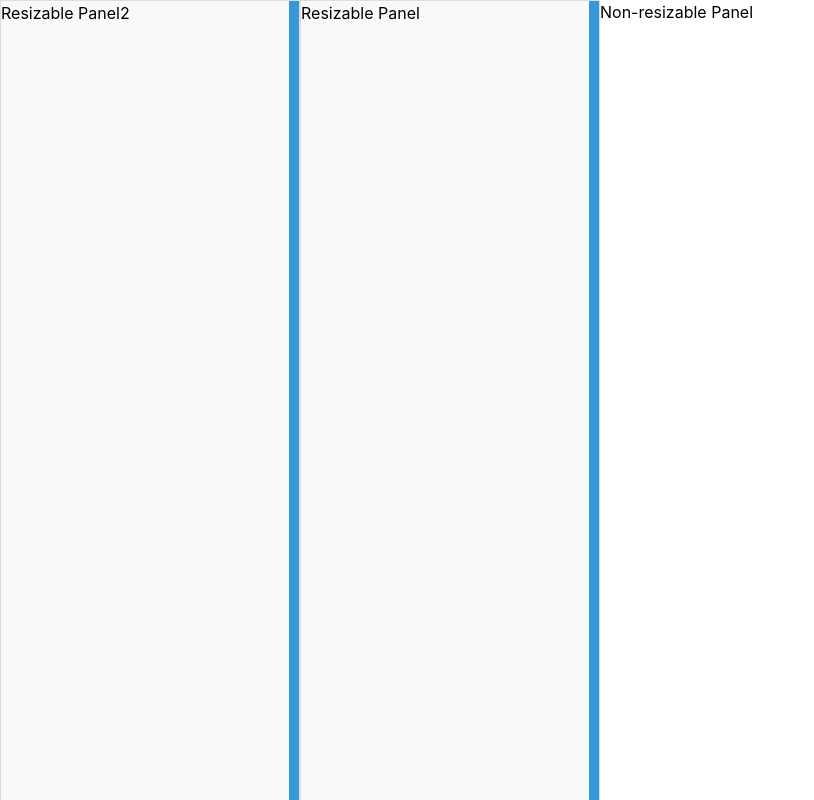
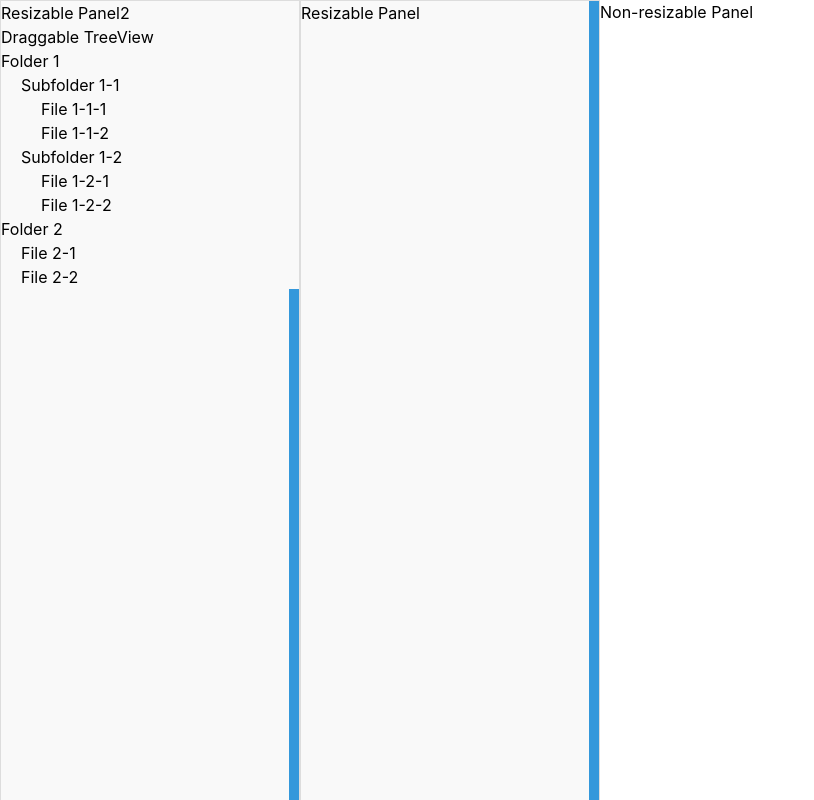
Before and after one commit to dreamdev2427/deskvantage_filemanager_frontend, a React (Create React App) app: page / in a window 1280 px wide. Shown: the top 800 px of the page, without its empty margins (0-814 px from the left). Built offline with nearby package versions, Linux system fonts and the light colour scheme.

Commit message:
made tree view

```diff
--- a/package.json
+++ b/package.json
@@ -7,9 +7,12 @@
     "@testing-library/react": "^13.4.0",
     "@testing-library/user-event": "^13.5.0",
     "react": "^18.2.0",
+    "react-dnd": "^16.0.1",
+    "react-dnd-html5-backend": "^16.0.1",
     "react-dom": "^18.2.0",
     "react-resizable": "^3.0.5",
     "react-scripts": "5.0.1",
+    "react-treebeard": "^3.2.4",
     "web-vitals": "^2.1.4"
   },
   "scripts": {
--- a/src/App.js
+++ b/src/App.js
@@ -1,6 +1,63 @@
 // App.js
 import React, { useState } from 'react';
 import ResizablePanel from './components/ResizablePanel';
+import TreeView from './components/TreeView';
+import { DndProvider } from 'react-dnd';
+import { HTML5Backend } from 'react-dnd-html5-backend';
+
+const RenderFileTree = () => {
+  const [treeData, setTreeData] = useState([
+    {
+      id: 1,
+      name: 'Folder 1',
+      children: [
+        {
+          id: 11,
+          name: 'Subfolder 1-1',
+          children: [
+            { id: 111, name: 'File 1-1-1', children: [] },
+            { id: 112, name: 'File 1-1-2', children: [] },
+          ],
+        },
+        {
+          id: 12,
+          name: 'Subfolder 1-2',
+          children: [
+            { id: 121, name: 'File 1-2-1', children: [] },
+            { id: 122, name: 'File 1-2-2', children: [] },
+          ],
+        },
+      ],
+    },
+    {
+      id: 2,
+      name: 'Folder 2',
+      children: [
+        { id: 21, name: 'File 2-1', children: [] },
+        { id: 22, name: 'File 2-2', children: [] },
+      ],
+    },
+    // ...
+  ]);
+
+
+  const moveNode = (draggedId, targetId, targetIndex) => {
+    // Implement logic to update the treeData
+    // You need to update the state to reflect the new tree structure
+  };
+
+
+  return (
+    <div>
+      <h1>Draggable TreeView</h1>
+      <DndProvider backend={HTML5Backend}>
+        <TreeView treeData={treeData} moveNode={moveNode} setTreeData={setTreeData} />
+        </DndProvider>
+    </div>
+  );
+};
+
+
 
 const App = () => {
   const [panelWidth, setPanelWidth] = useState(300);
@@ -29,6 +86,7 @@ const App = () => {
         onResize={handleResize2}
       >
         Resizable Panel2
+        <RenderFileTree />
       </ResizablePanel>
 
       {/* Center panel */}
--- /dev/null
+++ b/src/components/TreeView/ItemTypes.js
@@ -0,0 +1,5 @@
+// ItemTypes.js
+
+export const ItemTypes = {
+    NODE: 'node',
+  };
--- /dev/null
+++ b/src/components/TreeView/index.jsx
@@ -0,0 +1,124 @@
+// Treeview.js
+
+import React from 'react';
+import { useDrag, useDrop } from 'react-dnd';
+import { ItemTypes } from './ItemTypes'; // Ensure the correct path
+
+const TreeNode = ({ node, index, moveNode }) => {
+  const [{ isDragging }, drag] = useDrag({
+    type: ItemTypes.NODE,
+    item: { id: node.id, index },
+    collect: (monitor) => ({
+      isDragging: !!monitor.isDragging(),
+    }),
+  });
+
+  const [, drop] = useDrop({
+    accept: ItemTypes.NODE,
+    hover: (dragged) => {
+      if (dragged.id !== node.id) {
+        moveNode(dragged.id, node.id, index);
+        dragged.index = index;
+      }
+    },
+  });
+
+
+
+  return (
+    <div ref={(node) => drag(drop(node))} style={{ opacity: isDragging ? 0.5 : 1 }}>
+      {/* Render your tree node content here */}
+      {node.name}
+      {node.children && (
+        <div style={{ marginLeft: '20px' }}>
+          {node.children.map((childNode, childIndex) => (
+            <TreeNode
+              key={childNode.id}
+              node={childNode}
+              index={childIndex}
+              moveNode={moveNode}
+            />
+          ))}
+        </div>
+      )}
+    </div>
+  );
+};
+
+const Treeview = ({ treeData, moveNode, setTreeData }) => {
+
+
+    const updateTreeData = (newTreeData) => {
+        // Update the state or perform any necessary action with the new tree data
+        // For example, if you're using state, you might do something like:
+        setTreeData(newTreeData);
+      };
+
+
+  const handleMoveNode = (draggedId, targetId, targetIndex) => {
+    const newTreeData = [...treeData];
+
+    // Find the dragged node
+    const draggedNode = findNode(newTreeData, draggedId);
+
+    // Remove the dragged node from its original position
+    const removedNode = removeNode(newTreeData, draggedId);
+
+    // Find the target node
+    const targetNode = findNode(newTreeData, targetId);
+
+    // Insert the dragged node into the target node's children at the target index
+    if (targetNode) {
+      targetNode.children = insertNode(targetNode.children, draggedNode, targetIndex);
+    }
+
+    // Update the tree data
+    updateTreeData(newTreeData);
+  };
+
+  const findNode = (nodes, id) => {
+    for (const node of nodes) {
+      if (node.id === id) {
+        return node;
+      }
+      if (node.children && node.children.length > 0) {
+        const foundNode = findNode(node.children, id);
+        if (foundNode) {
+          return foundNode;
+        }
+      }
+    }
+    return null;
+  };
+
+  const removeNode = (nodes, id) => {
+    const index = nodes.findIndex((node) => node.id === id);
+    if (index !== -1) {
+      return nodes.splice(index, 1)[0];
+    }
+    for (const node of nodes) {
+      if (node.children && node.children.length > 0) {
+        const removedNode = removeNode(node.children, id);
+        if (removedNode) {
+          return removedNode;
+        }
+      }
+    }
+    return null;
+  };
+
+  const insertNode = (nodes, newNode, index) => {
+    return [...nodes.slice(0, index), newNode, ...nodes.slice(index)];
+    };
+
+
+  return (
+    <div>
+           {treeData.map((node, index) => (
+        <TreeNode key={node.id} node={node} index={index} moveNode={handleMoveNode} />
+      ))}
+    </div>
+  );
+};
+
+export default Treeview;
```
Also changed, not shown: src/components/ResizablePanel/ResizablePanel.css (renamed from src/components/ResizablePanel.css), src/components/ResizablePanel/index.jsx (renamed from src/components/ResizablePanel.jsx), 1 other file (tests, documents, lock files or other folders).
